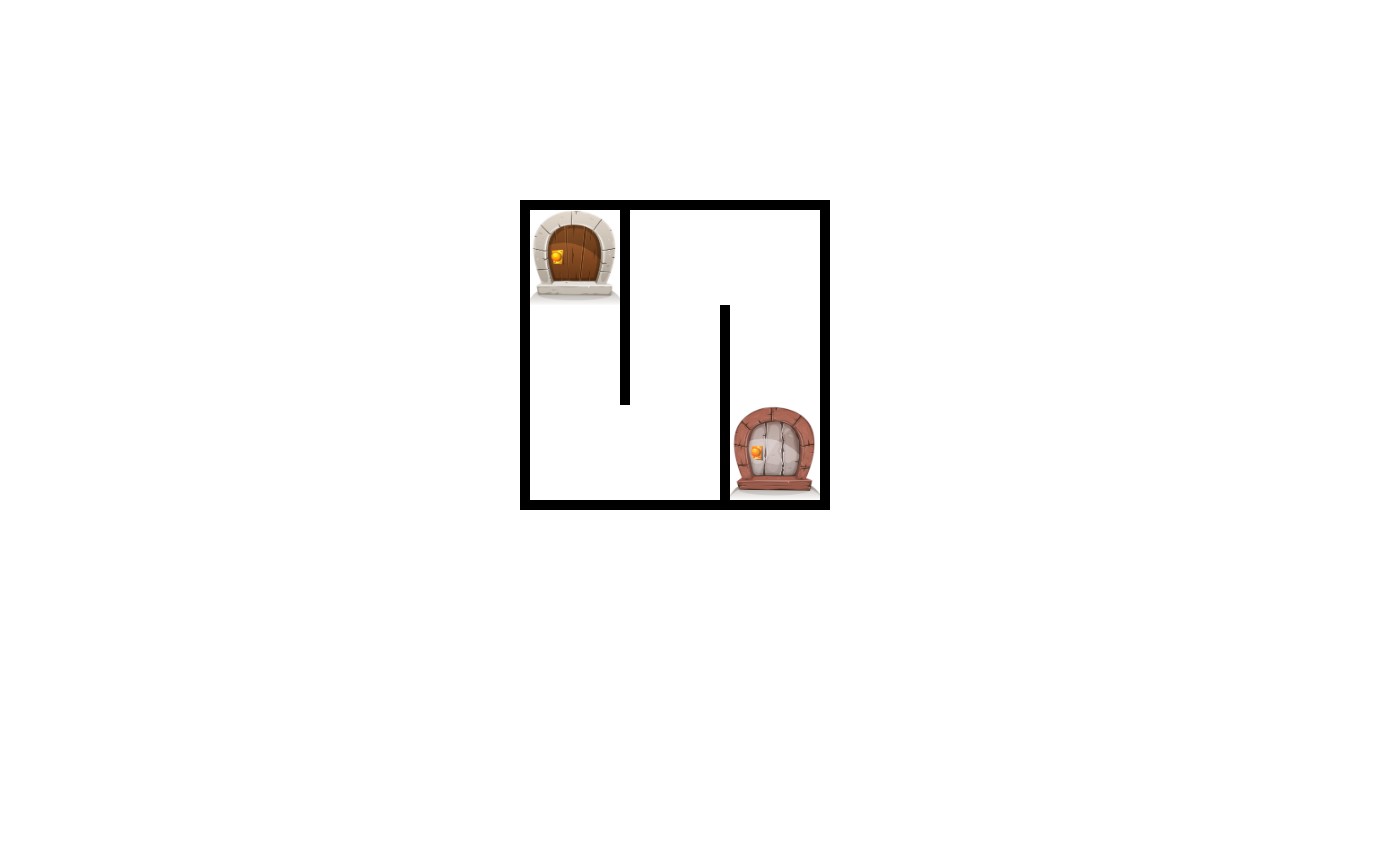
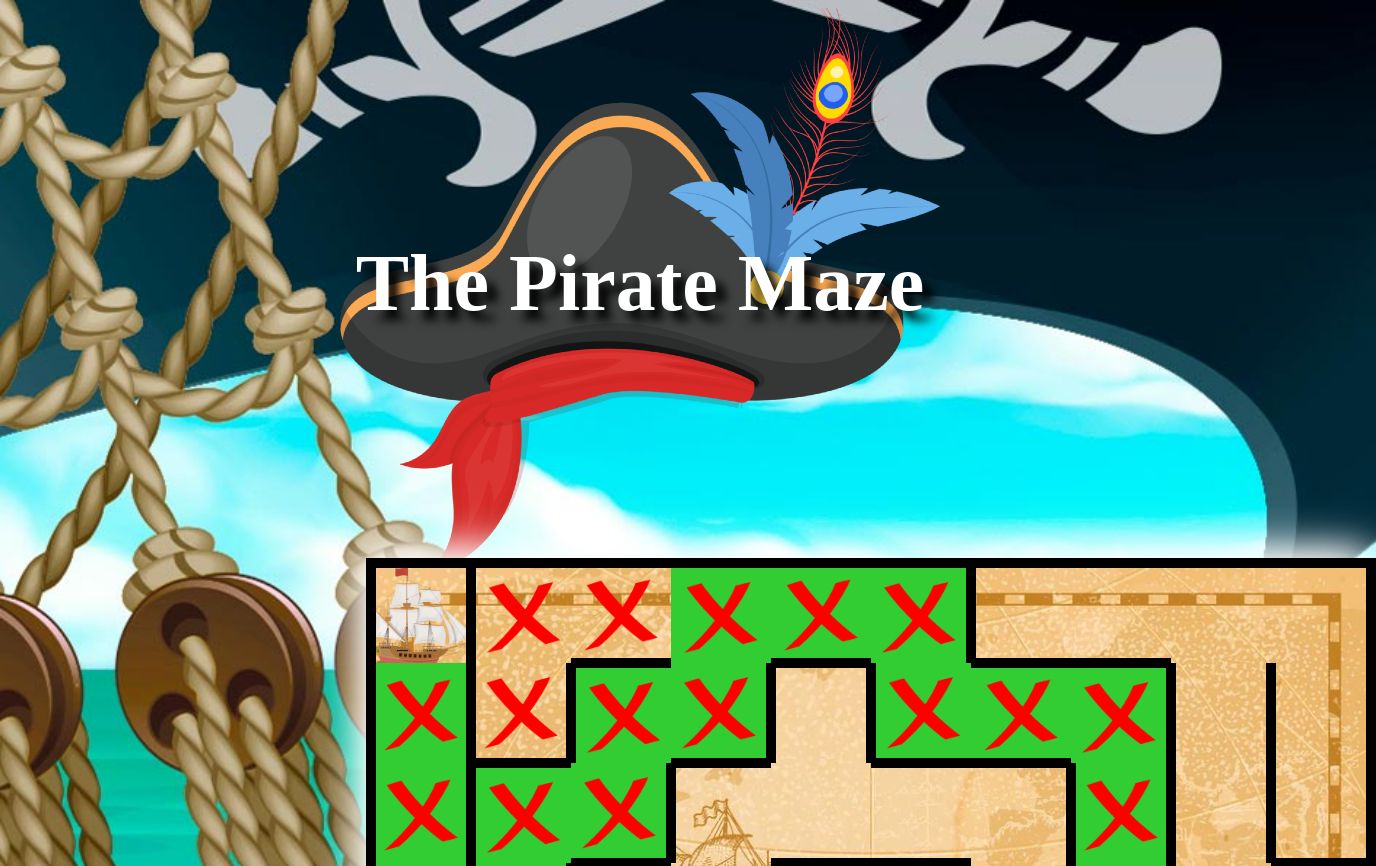
Before and after one commit to CharlyLstudent/js_advanced_maze, a plain HTML site: page index.html in a window 1280 px wide. Shown: the top 866 px of the page, 1376 px wide, since content can reach past the window. Before the commit the page ends 800 px from the top, so only its background shows below. Drawn offline with Linux system fonts and the light colour scheme.

Commit message:
working maze for bfs and dfs

```diff
--- a/algo/script.js
+++ b/algo/script.js
@@ -1,13 +1,14 @@
 let clone;
 const contain = document.getElementById("container")
 const cell = document.createElement("div");
-const selectMaze = maze["3"]["ex-0"];
+const selectMaze = maze["10"]["ex-0"];
 const labyrinthEntrance = selectMaze[0];
 
 function labyrinth() {
     createCells();
     colorStartAndFinish();
     depthFirstSearch(selectMaze, labyrinthEntrance);
+    // breadthFirstSearch(selectMaze,labyrinthEntrance);
 }
 
 function createCells() {
@@ -21,8 +22,8 @@ function createCells() {
 }
 
 function colorStartAndFinish() {
-    contain.children[0].style.backgroundImage = "url('/assets/porte-entree-fondvide.png')";
-    contain.children[contain.children.length - 1].style.backgroundImage = "url('/assets/porte-sortie.png')";
+    contain.children[0].style.backgroundImage = "url('/assets/pirate-ship.png')";
+    contain.children[contain.children.length - 1].style.backgroundImage = "url('/assets/treasure.png')";
 }
 
 function wallsOrNot(cell) {
@@ -47,13 +48,24 @@ function wallsOrNot(cell) {
 
 }
 
-function depthFirstSearch(G, e) {
+async function depthFirstSearch(G, e) {
     let stack = [];
     stack.push(e);
     while (stack.length !== 0) {
         let v = stack.pop();
+        console.log(v);
+        let taille = 10;
+        let position =  v.posX + v.posY * taille;
+        let element = document.getElementById("newId"+ position);
+        element.classList.add('goingToExit');
         v.isVisited = true;
         if (v.exit) {
+            while(v.parent){
+                let position =  v.posX + v.posY * taille;
+                let element = document.getElementById("newId"+ position);
+                element.classList.add('realPath');
+                v = v.parent;
+            }
             return stack;
         }
         const moveTop = G.find(node => node.posX === v.posX && node.posY === v.posY - 1);
@@ -63,15 +75,54 @@ function depthFirstSearch(G, e) {
 
         if (!v.walls[0] && !moveTop.isVisited && moveTop) {
             stack.push(moveTop);
+            moveTop.parent = v;
         }
         if (!v.walls[1] && !moveRight.isVisited && moveRight) {
             stack.push(moveRight);
+            moveRight.parent = v;
         }
         if (!v.walls[2] && !moveDown.isVisited && moveDown) {
             stack.push(moveDown);
+            moveDown.parent = v;
         }
         if (!v.walls[3] && !moveLeft.isVisited && moveLeft) {
             stack.push(moveLeft);
+            moveLeft.parent = v;
+        }
+    }
+    return undefined;
+}
+
+function breadthFirstSearch(G, e) {
+    let queue = [];
+    queue.push(e);
+    while (queue.length !== 0) {
+        let v = queue.shift();
+        let taille = 10;
+        let position =  v.posX + v.posY * taille;
+        let element = document.getElementById("newId"+ position);
+        element.classList.add('goingToExit');
+        v.isVisited = true;
+        if (v.exit) {
+
+            return queue;
+        }
+        const moveTop = G.find(node => node.posX === v.posX && node.posY === v.posY - 1);
+        const moveRight = G.find(node => node.posX === v.posX + 1 && node.posY === v.posY);
+        const moveDown = G.find(node => node.posX === v.posX && node.posY === v.posY + 1);
+        const moveLeft = G.find(node => node.posX === v.posX - 1 && node.posY === v.posY)
+
+        if (!v.walls[0] && !moveTop.isVisited && moveTop) {
+            queue.push(moveTop);
+        }
+        if (!v.walls[1] && !moveRight.isVisited && moveRight) {
+            queue.push(moveRight);
+        }
+        if (!v.walls[2] && !moveDown.isVisited && moveDown) {
+            queue.push(moveDown);
+        }
+        if (!v.walls[3] && !moveLeft.isVisited && moveLeft) {
+            queue.push(moveLeft);
         }
     }
     return undefined;
--- a/display/style.css
+++ b/display/style.css
@@ -1,20 +1,55 @@
+body {
+    background: url("/assets/pirate.jpg") no-repeat;
+    background-size: cover;
+    /*background-color: #BF8013;*/
+    display: flex;
+    justify-content: center;
+    flex-direction: column;
+
+}
+
+.title {
+    font-size: 40px;
+    font-family: "Battlesbridge Demo", serif;
+    color: white;
+    text-shadow: 10px 10px 10px black;
+    display: flex;
+    justify-content: center;
+    align-items: center;
+    height: 550px;
+    background: url("/assets/pirate-hat.png") no-repeat center;
+}
+h1{
+    padding:0;
+    margin: 0;
+}
+
 #container {
-    /*background-image:url("/assets/sol-laby.jpg") ;*/
-    margin-top: 25vh;
-    margin-left: 40vw;
+    background: url("/assets/carte-pirate.jpg") center;
+    background-size: cover;
+    box-shadow: 10px 10px 40px white, -10px -10px 40px white;
     display: grid;
-    grid-template-columns: repeat(3,auto);
+    grid-template-columns: repeat(10, auto);
     width: fit-content;
+    margin-left: 28vw;
     block-size: fit-content;
     border: solid black 5px;
-
 }
 
 #container div {
     box-sizing: border-box;
     width: 100px;
     height: 100px;
-background-repeat: no-repeat;
+    background-repeat: no-repeat;
     background-size: 100px 100px;
     background-position: center;
 }
+
+.goingToExit {
+    /*background-color: red;*/
+    background-image: url("/assets/red-cross.png");
+}
+
+.realPath{
+    background-color: limegreen;
+}
--- a/index.html
+++ b/index.html
@@ -6,6 +6,9 @@
     <link rel="stylesheet" href="display/style.css">
 </head>
 <body>
+<div class="title">
+<h1>The Pirate Maze</h1>
+</div>
 <div id="container">
 </div>
 </body>
```
Also changed, not shown: assets/carte-pirate.jpg (added), assets/coins.png (added), assets/pirate-hat.png (added), assets/pirate-ship.png (added), assets/pirate.jpg (added), assets/porte-entree-fondvide.png (deleted), assets/porte-sortie.png (deleted), assets/red-cross.png (added), assets/sol-laby.jpg (deleted), assets/treasure-chest.png (added), assets/treasure.png (added).
